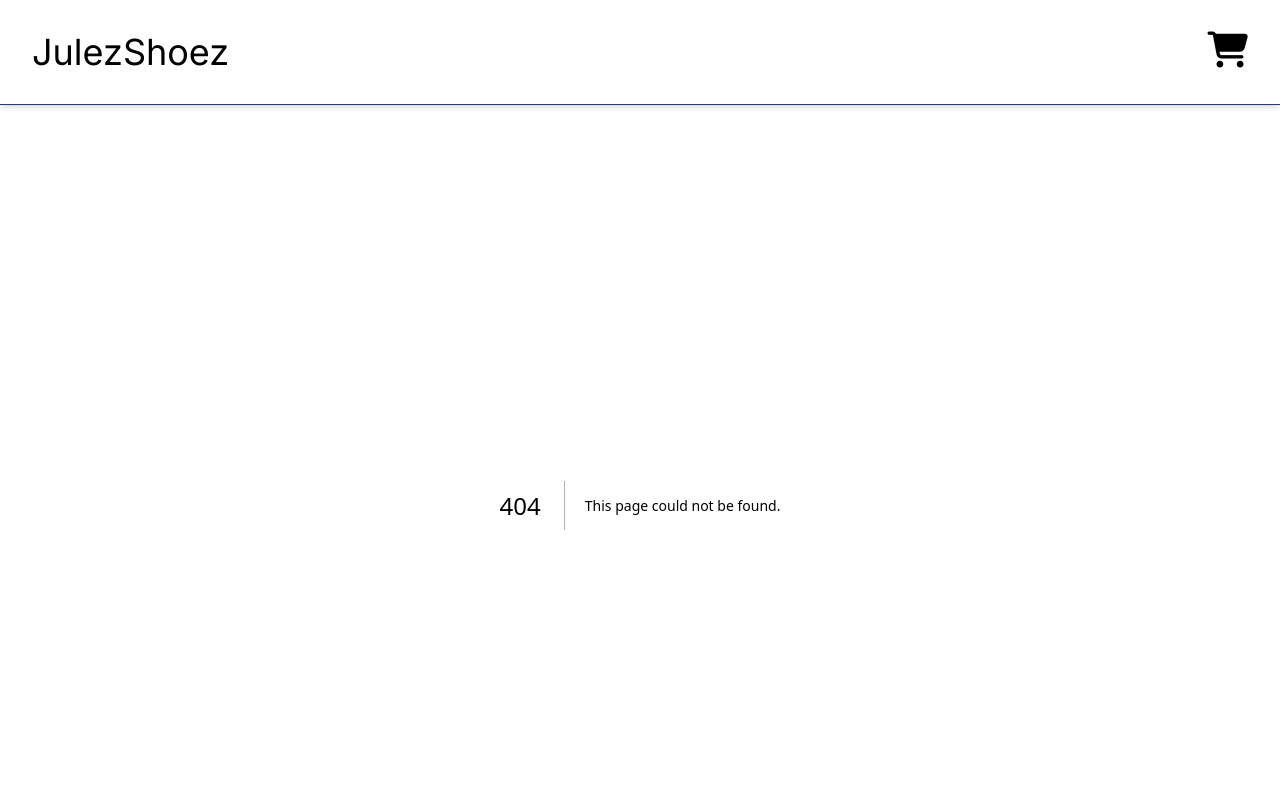
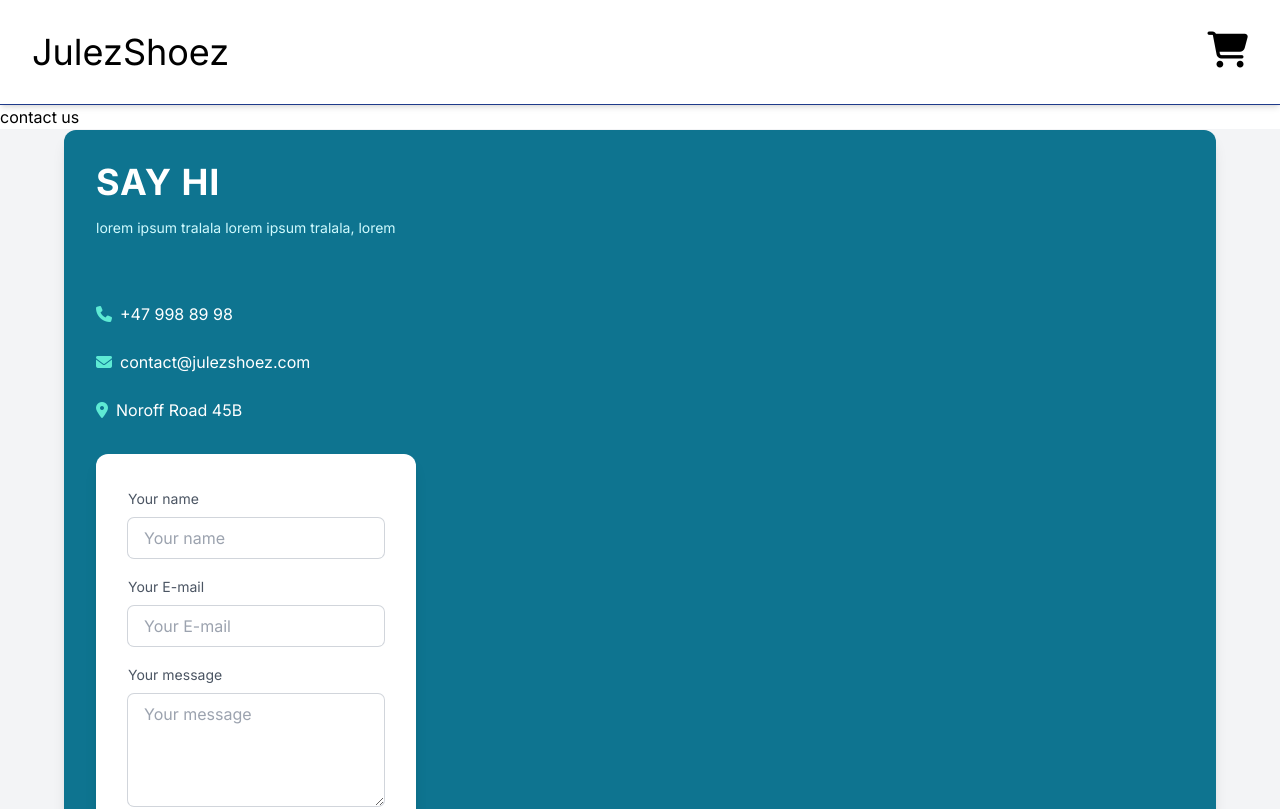
Before and after one commit to juliakalvik/ecommerce, a Next.js app: page /contact in a window 1280 px wide. Before the commit this address had no page. Shown: the top 809 px of the page. Built offline with nearby package versions, Linux system fonts and the light colour scheme.

Commit message:
Added contact page and styling to the form

```diff
--- /dev/null
+++ b/app/contact/page.js
@@ -0,0 +1,56 @@
+export default function Contact() {
+    return (
+    <>
+    <h1>contact us</h1>
+    <div className="antialiased bg-gray-100">
+        <div className="flex w-full min-h-screen justify-center items-center">
+            <div className="flex flex-col md:flex-row md:space-x-6 space-y-6 md:space-y-0 bg-cyan-700 w-full max-w-6xl p-8 rounded-xl shadow-lg text-white">
+                <div className="flex flex-col space-y-8 justify-between">
+                    <div>
+                        <h1 className="font-bold text-4xl tracking-wide">SAY HI</h1>
+                        <p className="pt-4 pb-4 text-cyan-100 text-sm">
+                            lorem ipsum tralala lorem ipsum tralala, lorem
+                        </p>
+                    </div>
+                    <div className="flex flex-col space-y-6 pt-4">
+                        <div className="inline-flex space-x-2 items-center">
+                        <i class="fa-solid fa-phone text-teal-300"></i>
+                        <span>+47 998 89 98</span>
+                        </div>
+                        <div className="inline-flex space-x-2 items-center">
+                        <i class="fa-solid fa-envelope  text-teal-300"></i>
+                        <span>contact@julezshoez.com</span>
+                        </div>
+                        <div className="inline-flex space-x-2 items-center">
+                        <i class="fa-solid fa-location-dot text-teal-300"></i>
+                        <span>Noroff Road 45B</span>
+                        </div>
+                    </div>
+                    <div className="bg-white rounded-xl shadow-lg p-8 text-gray-600">
+                        <form action="" className="flex flex-col space-y-4 md:w-full lg:w-64">
+                            <div>
+                                <label for="" className="text-sm">Your name</label>
+                                <input type="text" placeholder="Your name" className="ring-1 ring-gray-300 w-full rounded-md px-4 py-2 mt-2 otline-none focus:ring-2 focus:ring-teal-300"></input>
+                            </div>
+                            <div>
+                                <label for="" className="text-sm">Your E-mail</label>
+                                <input type="text" placeholder="Your E-mail" className="ring-1 ring-gray-300 w-full rounded-md px-4 py-2 mt-2 otline-none focus:ring-2 focus:ring-teal-300"></input>
+                            </div>
+                            <div>
+                                <label for="" className="text-sm">Your message</label>
+                                <textarea placeholder="Your message" rows="4" className="ring-1 ring-gray-300 w-full rounded-md px-4 py-2 mt-2 otline-none focus:ring-2 focus:ring-teal-300">
+                                </textarea>
+                            </div>
+                            <button className="inline-block self-end bg-cyan-700 text-white font-bold rounded-lg px-6 py-2 uppercase text-sm">Send message</button>
+                        </form>
+
+                    </div>
+                    </div>
+            </div>
+        </div>
+
+    </div>
+    </>
+)
+
+}
```
Also changed, not shown: app/contact.js (added).
